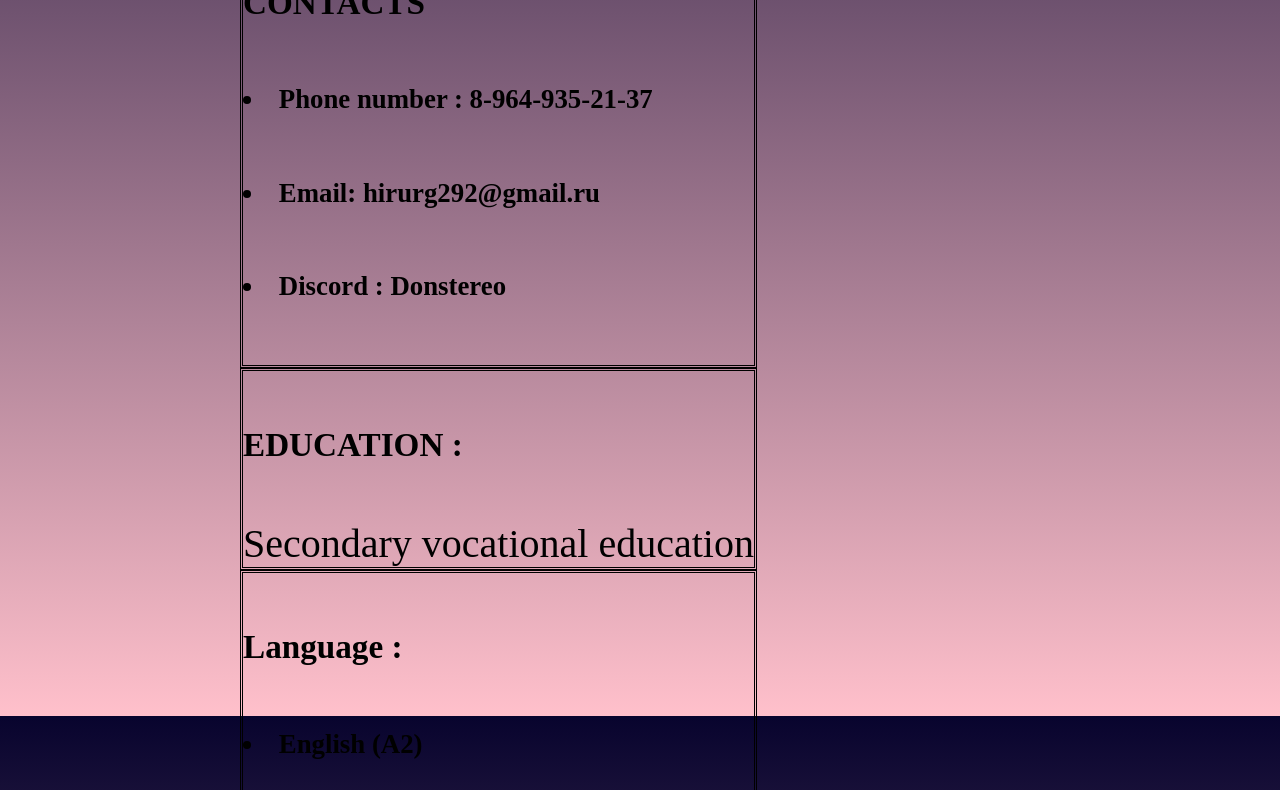
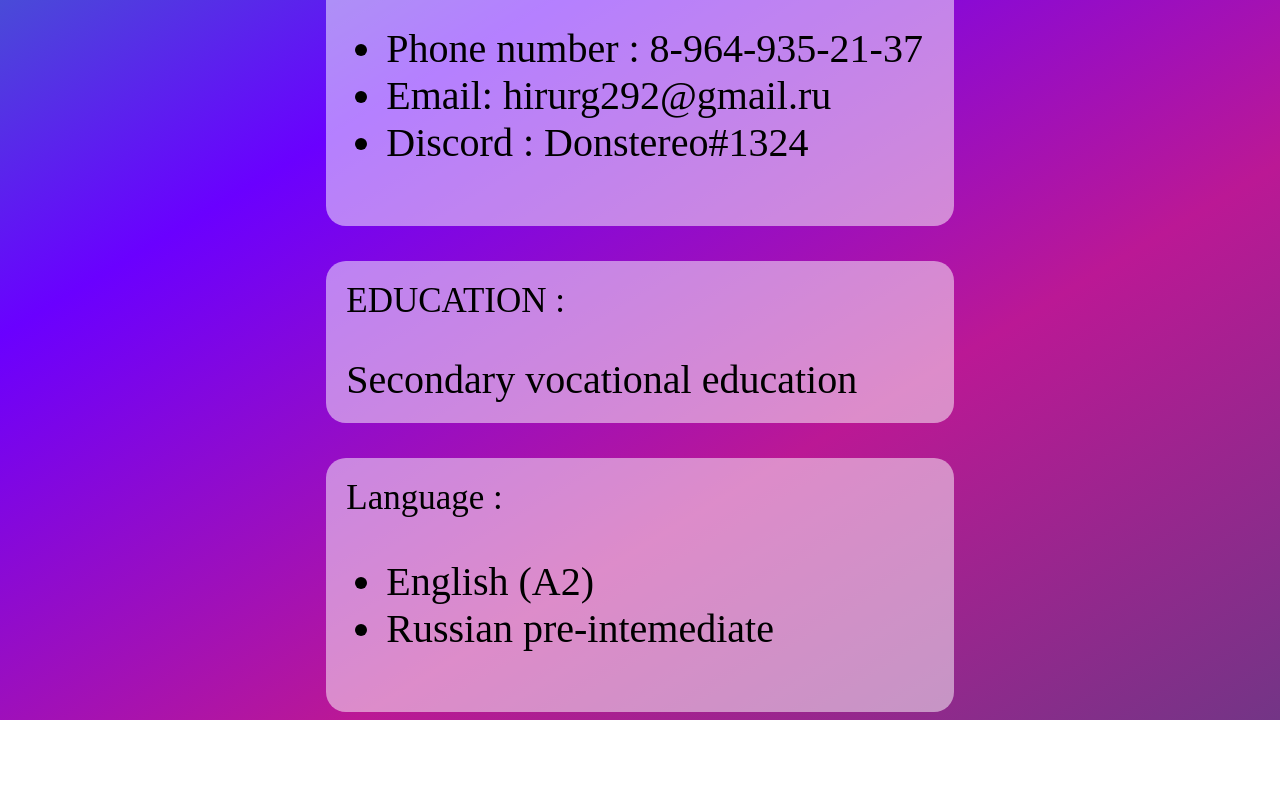
Before and after one commit to donstereo/test, a plain HTML site: page indexCV.html in a window 1280 px wide. Shown: the part 500-1290 px from the top of the page. After the commit the page ends 1220 px from the top, so only its background shows below. Drawn offline with Linux system fonts and the light colour scheme.

Commit message:
add flex

```diff
--- a/css/style.css
+++ b/css/style.css
@@ -1,27 +1,105 @@
+
+.class_one {
+flex-wrap: wrap;
+font-size: 40px;
+;
+border-radius: 20px 20px 20px 20px;
+background: rgba(255, 255, 255, 0.5);
+backdrop-filter: blur 30%;
+padding: 0px 20px 20px 20px;
+animation-name: myAnimation 10s ease infinite;
 
 
-.class_one {
+}
+.body {background: linear-gradient(149deg, rgb(24, 187, 157) 0%, rgb(106, 0, 255) 42%, rgb(187, 24, 149) 72%, rgb(115, 53, 134) 100%);
+   flex-wrap: wrap;
+    display: flex;
+	align-items: center;
+	justify-content: center;
+	min-height: 100vh;
+    flex-flow: column wrap;
+
+	animation: gradient 10s ease infinite;
 
 
-font-size: 40px;
-border-style:double;
+}
+
+
+
+.imgtitle
+{
+width: 150px;
+height:150px;
+background-color: rgb(255, 255, 255);
+border-radius: 100%;
+padding: 5px;
+filter: drop-shadow(5px 6px 4px rgba(255, 255, 255, 0.781));
+animation-name: myAnimation;
+}
+
+
+
+.colon {filter: drop-shadow (5px 6px 4px black)
+    ;}
+
+
+
+
+.main-conteiner
+{
+    display: flex;
+    flex-wrap:wrap
+    width: 100vh;
+
+
 
 }
-.body {background: linear-gradient(rgb(8, 4, 46), pink) ;
-    height: 150vh;}
-.imgtitle {
-    width: 200px;
-height: 200px;
-background-color: black;
-margin: 30px;
-border-radius: 500px;
+.title
+{
+    font-size: 35px;
+	font-family:'Times New Roman', Times, sans-serif;
+    padding-top: 20px;
 }
-.colon {background-color:
-    ;}
-.main-conteiner {
-    display: flex;
+
+.right-conteiner
+{
+
     width: 800px;
-    height: 0px;
-    margin: 0 auto;
-    background-color: rgb(114, 114, 114);
+    display:flex ;
+    justify-content:center ;
+    font-size: 40px;
+    border-radius: 20px 20px 20px 20px;
+    background: rgba(255, 255, 255, 0.5);
+    backdrop-filter: blur 30%;
+    padding: 0px 20px 20px 20px;
+    margin-top: 30px;
+    height:100vh;
 }
+
+
+
+@keyframes myAnimation {
+    from{background-color: aqua;
+    }
+     50% {background-color: brown;
+        transform: scale(1.2)
+    };
+
+    to
+    {
+        background-color: blueviolet;
+    }
+
+
+
+
+}
+.div-class
+animation-name: myAnimation ;
+animation-duration: 5s;
+animation-timing-function: linear;
+animation-iteration-count: infinite;
+animation-direction: alternate;
+
+
+class_one  {flex-wrap: wrap;}
--- a/indexCV.html
+++ b/indexCV.html
@@ -12,20 +12,26 @@
 <body class="body">
 
    <div class="main-conteiner">
-    <div><img class="imgtitle " src="img/Photo.jpg" alt="">
+    <div><img class="imgtitle" src="img/Photo.jpg" alt="avatar">
 
-     <Div class= "class_one"> <h3> Berezniy Nikolay </h3></Div>
+     <Div class= "class_one"> <h1> Berezniy Nikolay </h1></Div>
+     <div><div class="class_one colon " >
+        <p class="title"> CONTACTS </p>
 
-     <div class="class_one colon" > <h5> CONTACTS </h5>
-         <h6><li> Phone number : 8-964-935-21-37</li> </h6>
-         <h6><li> Email: hirurg292@gmail.ru</li></h6>
-         <h6><li> Discord : Donstereo  </li></h6> </div>
+       <ul>
+        <li> Phone number : 8-964-935-21-37</li>
+        <li> Email: hirurg292@gmail.ru</li>
+        <li> Discord : Donstereo#1324  </li>
+       </ul> </div>
 
-         <div class="class_one"> <h5>EDUCATION : </h5>
-         <h8> Secondary vocational education </h8> </div>
-         <div class="class_one"><h5> Language : </h5>
-            <h6> <li>English (A2)</li></h6>
-            <h6><li>Russian pre-intemediate</li></h6></div>
+        <div class="class_one colon"> <p class="title"> EDUCATION  :</p>
+         Secondary vocational education  </div>
+        <div class="class_one"> <p class="title"> Language :</p>
+           <ul> <li>English (A2)</li>
+           <li>Russian pre-intemediate</li></ul></div>
+
+
+        </div>
     </div>
    </div>
 </body>
```
